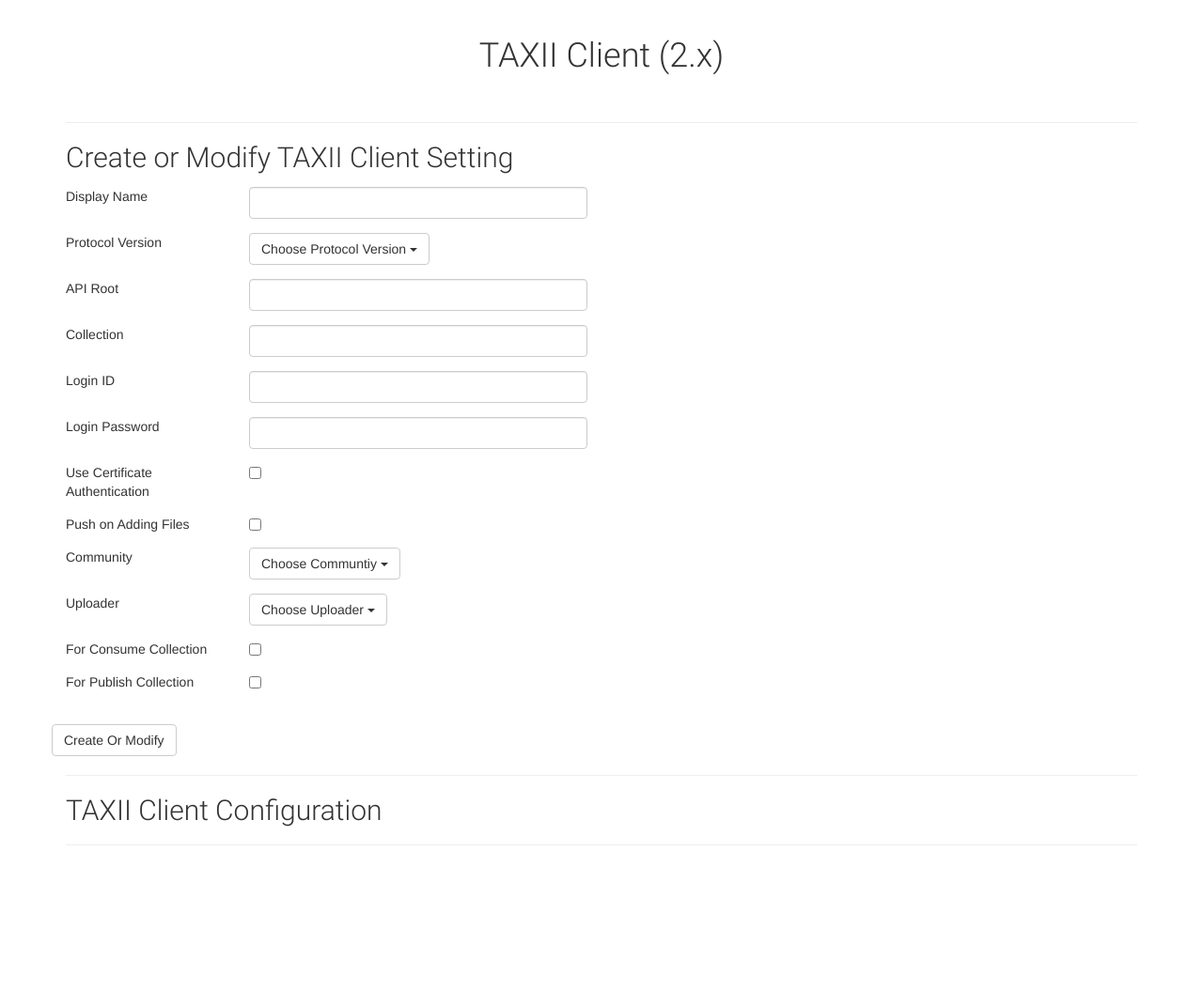
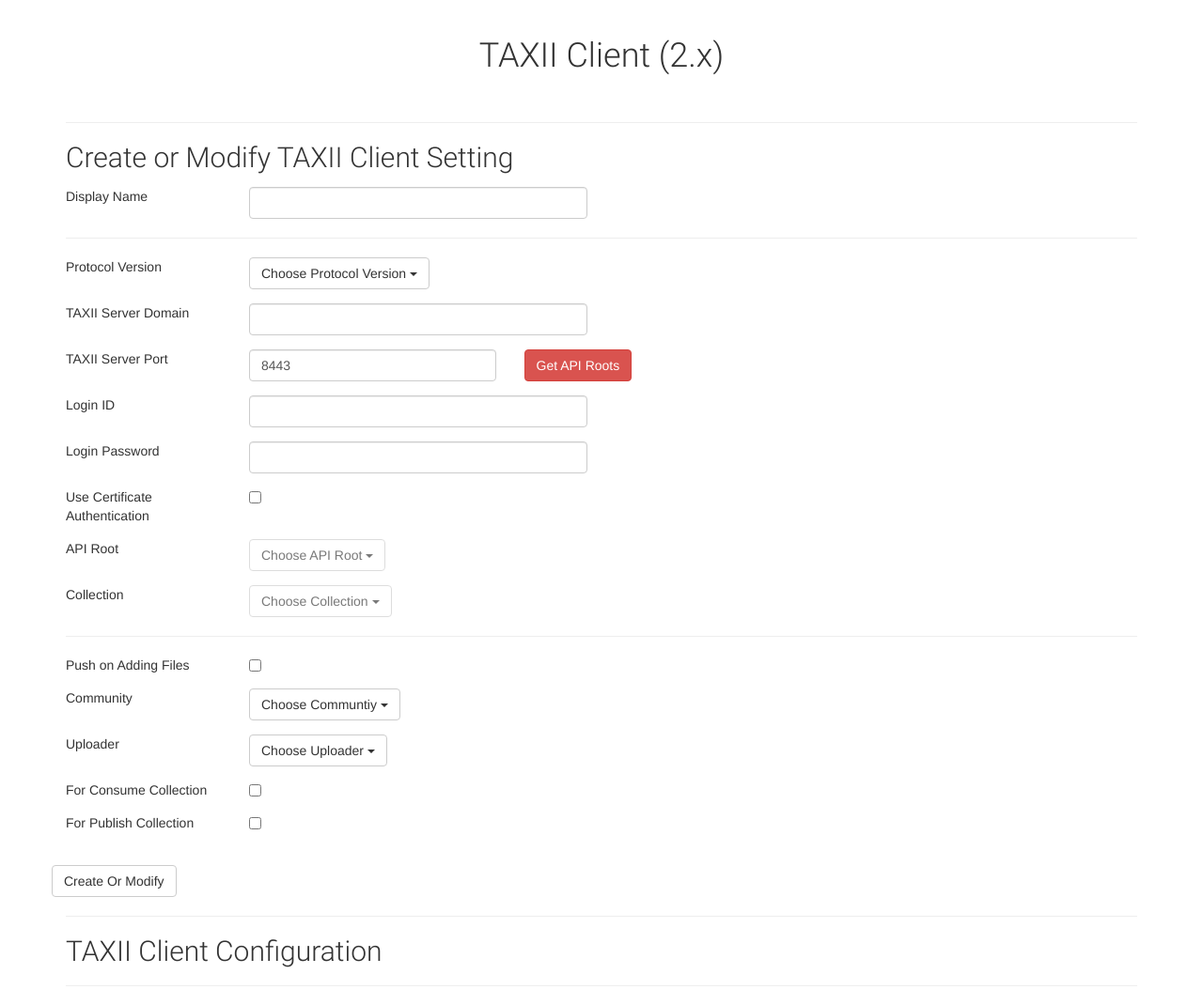
Before and after one commit to s-tip/stip-rs, a Django app: template src/ctirs/configuration/taxii2_client/templates/taxii2_client.html in a window 1280 px wide. Shown: the part 52-1122 px from the top of the page at 94% size. Before the commit the page ends 952 px from the top, so only its background shows below. Run offline with Django 3.2, Linux system fonts and the light colour scheme; the template is opened without the code that fills it, so the values that code supplies are empty; some libraries are stand-ins or nearby versions.

Commit message:
Improve TAXII 2.1 Client Setting

```diff
--- a/src/ctirs/configuration/taxii2_client/templates/taxii2_client.html
+++ b/src/ctirs/configuration/taxii2_client/templates/taxii2_client.html
@@ -30,6 +30,7 @@
             </div>
         </div> <!-- <div class="row">-->
     </div><!-- <div class="form-group"> -->
+    <hr/>
     <div class="form-group">
         <div class="row">
             <div class="col-xs-2">
@@ -56,20 +57,23 @@
     <div class="form-group">
         <div class="row">
             <div class="col-xs-2">
-                API Root
+                TAXII Server Domain
             </div>
             <div class="col-xs-4">
-                <input id="create-api-root" type="text" name="api_root" class="form-control"/>
+                <input id="create-domain" type="text" name="domain" class="form-control"/>
             </div>
         </div> <!-- <div class="row">-->
     </div><!-- <div class="form-group"> -->
     <div class="form-group">
         <div class="row">
             <div class="col-xs-2">
-                Collection
+                TAXII Server Port
             </div>
-            <div class="col-xs-4">
-                <input id="create-collection" type="text" name="collection" class="form-control"/>
+            <div class="col-xs-3">
+                <input id="create-port" type="text" name="port" class="form-control" value="8443"/>
+            </div>
+            <div class="col-xs-1">
+                <button id="button-get-discovery" type="button" class="btn btn-danger">Get API Roots</button>
             </div>
         </div> <!-- <div class="row">-->
     </div><!-- <div class="form-group"> -->
@@ -128,7 +132,43 @@
             </div> <!-- <div class="row">-->
         </div><!-- <div class="form-group"> -->
     </div><!--  <div id="certificate-file-div"> -->
-
+    <div class="form-group">
+        <div class="row">
+            <div class="col-xs-2">
+                API Root
+            </div>
+            <div class="col-xs-4">
+                <div class="dropdown">
+                    <button class="btn btn-default dropdown-toggle" id="create-api-root-dropdown-button" type="button" data-toggle="dropdown" disabled>
+                        Choose API Root
+                        <span class="caret"></span>
+                    </button>
+                    <ul class="dropdown-menu" id="dropdown-menu-api-root">
+                    </ul>
+                    <input type="hidden" id="create-api-root" name="api_root" value="">
+                </div>
+            </div>
+        </div> <!-- <div class="row">-->
+    </div><!-- <div class="form-group"> -->
+    <div class="form-group">
+        <div class="row">
+            <div class="col-xs-2">
+                Collection
+            </div>
+            <div class="col-xs-4">
+                <div class="dropdown">
+                    <button class="btn btn-default dropdown-toggle" id="create-collection-dropdown-button" type="button" data-toggle="dropdown" disabled>
+                        Choose Collection
+                        <span class="caret"></span>
+                    </button>
+                    <ul class="dropdown-menu" id="dropdown-menu-collection">
+                    </ul>
+                    <input type="hidden" id="create-collection" name="collection" value="">
+                </div>
+            </div>
+        </div> <!-- <div class="row">-->
+    </div><!-- <div class="form-group"> -->
+    <hr/>
     <div class="form-group">
         <div class="row">
             <div class="col-xs-2">
@@ -235,6 +275,12 @@
         Display Name
     </td>
     <td>
+        Domain
+    </td>
+    <td>
+        Port
+    </td>
+    <td>
         Protocol Version
     </td>
     <td>
@@ -285,8 +331,15 @@
     <td>
         <div class="form-group">
             <button class="btn btn-default detail-taxii2-client-button btn-sm" type="button" display_name="{{ taxii2_client.name }}" taxii2_client_id="{{ taxii2_client.id }}">Detail</button>
+    </td>
     <td>
         <p class="display-name" style="word-wrap: break-word;">{{ taxii2_client.name }}</p>
+    </td>
+    <td>
+        <p class="domain" style="word-wrap: break-word;">{{ taxii2_client.domain }}</p>
+    </td>
+    <td>
+        <p class="port" style="word-wrap: break-word;">{{ taxii2_client.port }}</p>
     </td>
     <td>
         <p class="protocol-version">{{ taxii2_client.protocol_version }}</p>
--- a/src/ctirs/configuration/taxii2_client/urls.py
+++ b/src/ctirs/configuration/taxii2_client/urls.py
@@ -1,5 +1,6 @@
 from django.conf.urls import include, url
 import ctirs.configuration.taxii2_client.detail.urls
+import ctirs.configuration.taxii2_client.ajax.urls
 import ctirs.configuration.taxii2_client.views as taxii2_client
 
 urlpatterns = [
@@ -7,4 +8,5 @@ urlpatterns = [
     url(r'^create$', taxii2_client.create),
     url(r'^delete$', taxii2_client.delete),
     url(r'^detail/', include(ctirs.configuration.taxii2_client.detail.urls)),
+    url(r'^ajax/', include(ctirs.configuration.taxii2_client.ajax.urls)),
 ]
--- a/src/static/ctirs/js/taxii2_client_configuration.js
+++ b/src/static/ctirs/js/taxii2_client_configuration.js
@@ -28,57 +28,309 @@ $(function(){
     	$(this).parents('.dropdown').find('#create-uploader-id').val($(this).attr("data-value"));
     });
 
-    $('#create-taxii2-client-submit').click(function(){
-        var name = $('#create-display-name').val();
-        if(name.length == 0){
-            modify_taxii2_error('Enter Display Name');
-            return;
+    $(document).on('click', '#dropdown-menu-api-root li a', function(){
+    	$(this).parents('.dropdown').find('.dropdown-toggle').html($(this).text() + ' <span class="caret"></span>');
+    	$(this).parents('.dropdown').find('#create-api-root').val($(this).attr("data-value"));
+      _get_collections($(this).attr("data-value"))
+    });
+
+    $(document).on('click', '#dropdown-menu-collection li a', function(){
+    	$(this).parents('.dropdown').find('.dropdown-toggle').html($(this).text() + ' <span class="caret"></span>');
+    	$(this).parents('.dropdown').find('#create-collection').val($(this).attr("data-value"));
+    });
+
+    function _is_valid_name() {
+      const val = $('#create-display-name').val()
+      if(val.length == 0){
+        modify_taxii2_error('Enter Display Name')
+        return false
       }
-        var api_root = $('#create-api-root').val();
-        if(api_root.length == 0){
-            modify_taxii2_error('Enter API Root');
-            return;
+      return true
     }
-        var collection = $('#create-collection').val();
-        if(collection.length == 0){
-            modify_taxii2_error('Enter Collection');
-            return;
+
+    function _is_valid_protocol_version() {
+      const val = $('#create-protocol-version').val()
+      if(val.length == 0){
+        modify_taxii2_error('Choose Protocol Version.')
+        return false
       }
+      return true
+    }
+
+    function _is_valid_domain() {
+      const val = $('#create-domain').val()
+      if(val.length == 0){
+        modify_taxii2_error('Enter TAXII Server Domain')
+        return false
+      }
+      return true
+    }
+
+    function _is_valid_port() {
+      const val = $('#create-port').val()
+      if(val.length == 0){
+        modify_taxii2_error('Enter TAXII Server Port')
+        return false
+      }
+      if(isNaN(val)){
+        modify_taxii2_error('Enter Integer (Server Port)')
+        return false
+      }
+      const port = parseInt(val, 10)
+      if((port < 0) || (port > 65535)){
+        modify_taxii2_error('Invalid TAXII Server Port')
+        return false
+      }
+      return true
+    }
+
+    function _is_valid_ca() {
       if($('#create-ca').prop('checked') == true){
         if($('#create-certificate').val().length == 0){
-                modify_taxii2_error('Enter Certificate');
-                return;
+          modify_taxii2_error('Enter Certificate')
+          return false
         }
         if($('#create-private-key').val().length == 0){
-                modify_taxii2_error('Enter Private Key');
-                return;
+          modify_taxii2_error('Enter Private Key')
+          return false
           }
         } else{
-            var login_id = $('#create-login-id').val();
+          const login_id = $('#create-login-id').val()
           if(login_id.length == 0){
-                modify_taxii2_error('Enter Login ID');
-                return;
+            modify_taxii2_error('Enter Login ID')
+            return false
           }
-            $('#create-certificate').val('');
-            $('#create-private-key').val('');
+          $('#create-certificate').val('')
+          $('#create-private-key').val('')
         }
-        var community = $('#create-community-id').val();
-        if(community.length == 0){
-            modify_taxii2_error('Choose Community.');
-            return;
+        return true
     }
-        var protocol_version = $('#create-protocol-version').val();
-        if(protocol_version.length == 0){
-            modify_taxii2_error('Choose Protocol Version.');
-            return;
+
+    function _is_valid_api_root() {
+      const val = $('#create-api-root').val()
+      if(val.length == 0){
+        modify_taxii2_error('Enter API Root')
+        return false
       }
-        var uploader_id = $('#create-uploader-id').val();
-        if(uploader_id.length == 0){
-            modify_taxii2_error('Choose Uploader.');
-            return;
+      return true
     }
-        taxii2_submit();
+
+    function _is_valid_collection() {
+      const val = $('#create-collection').val()
+      if(val.length == 0){
+        modify_taxii2_error('Enter Collection')
+        return false
+      }
+      return true
+    }
+
+    function _is_valid_community() {
+      const val = $('#create-community-id').val()
+      if(val.length == 0){
+        modify_taxii2_error('Choose Community.')
+        return false
+      }
+      return true
+    }
+
+    function _is_valid_uploader() {
+      var val = $('#create-uploader-id').val()
+      if(val.length == 0){
+        modify_taxii2_error('Choose Uploader.')
+        return false
+      }
+      return true
+    }
+
+    function _check_taxii21_response (resp) {
+      if(resp.hasOwnProperty('http_status')) {
+        alert(JSON.stringify(resp, null, 2))
+        return false
+      }
+      return true
+    }
+
+    function _create_api_root_listbox (resp) {
+      const ul = $('#dropdown-menu-api-root')
+      ul.empty()
+      $.each(
+        resp['api_roots'],
+        function(index, api_root){
+          var data = null
+          if (api_root.startsWith('https://')){
+            const parser = new URL(api_root)
+            data = parser.pathname
+          } else {
+            data = api_root
+          }
+          const li = $('<li>')
+          const a = $('<a>', {
+            'data-value': data,
+          })
+          a.text(api_root)
+          li.append(a)
+          ul.append(li)
+      })
+      $('#create-api-root-dropdown-button').prop('disabled', false)
+      return
+    }
+
+    function _create_collections_listbox (resp) {
+      const ul = $('#dropdown-menu-collection')
+      ul.empty()
+      $.each(
+        resp['collections'],
+        function(index, collection){
+          const li = $('<li>')
+          const a = $('<a>', {
+            'data-value': collection.id,
+          })
+          var text = collection.id
+          text += ' ('
+          text += collection.title
+          text += '), can_read: '
+          text += collection.can_read
+          text += ', can_write: '
+          text += collection.can_write
+          a.text(text)
+          li.append(a)
+          ul.append(li)
+      })
+      $('#create-collection-dropdown-button').prop('disabled', false)
+      return
+    }
+
+    $('#create-taxii2-client-submit').click(function(){
+      if (_is_valid_name() == false) {
+        return
+      }
+      if (_is_valid_protocol_version() == false) {
+        return
+      }
+      if (_is_valid_domain() == false) {
+        return
+      }
+      if (_is_valid_port() == false) {
+        return
+      }
+      if (_is_valid_ca() == false) {
+        return
+      }
+      if (_is_valid_api_root() == false) {
+        return
+      }
+      if (_is_valid_collection() == false) {
+        return
+      }
+      if (_is_valid_community() == false) {
+        return
+      }
+      if (_is_valid_uploader() == false) {
+        return
+      }
+      taxii2_submit()
+    })
+
+    $('#button-get-discovery').click(function(){
+      if (_is_valid_name() == false) {
+        return
+      }
+      if (_is_valid_protocol_version() == false) {
+        return
+      }
+      if (_is_valid_domain() == false) {
+        return
+      }
+      if (_is_valid_port() == false) {
+        return
+      }
+      if (_is_valid_ca() == false) {
+         return
+      }
+      d = {
+        'display_name' : $('#create-display-name').val(),
+        'protocol_version' : $('#create-protocol-version').val(),
+        'domain' : $('#create-domain').val(),
+        'port' : $('#create-port').val(),
+        'ca' : $('#create-ca').val(),
+        'certficate' : $('#create-certificate').val(),
+        'private_key' : $('#create-private-key').val(),
+        'login_id' : $('#create-login-id').val(),
+        'login_password' : $('#create-login-password').val(),
+      }
+      $.ajax({
+        type: 'GET',
+        url: '/configuration/taxii2_client/ajax/get_discovery',
+        timeout: 100 * 1000,
+        cache: true,
+        data: d,
+        dataType: 'json',
+      }).done(function(r,textStatus,jqXHR){
+        if(r['status'] != 'OK'){
+          alert('get_discovery failed:' + r['message'], 'Error!');
+        }else{
+          resp = r['data']
+          if (_check_taxii21_response(resp) == false) {
+            return
+          }
+          _create_api_root_listbox(resp)
+        }
+      }).fail(function(jqXHR,textStatus,errorThrown){
+        alert('Error occured: get_dicovery:' + textStatus + ':' + errorThrown);
+      }).always(function(data_or_jqXHR,textStatus,jqHXR_or_errorThrown){
       });
+    })
+
+    function _get_collections(api_root) {
+      if (_is_valid_name() == false) {
+        return
+      }
+      if (_is_valid_protocol_version() == false) {
+        return
+      }
+      if (_is_valid_domain() == false) {
+        return
+      }
+      if (_is_valid_port() == false) {
+        return
+      }
+      if (_is_valid_ca() == false) {
+         return
+      }
+      d = {
+        'display_name' : $('#create-display-name').val(),
+        'protocol_version' : $('#create-protocol-version').val(),
+        'domain' : $('#create-domain').val(),
+        'port' : $('#create-port').val(),
+        'ca' : $('#create-ca').val(),
+        'certficate' : $('#create-certificate').val(),
+        'private_key' : $('#create-private-key').val(),
+        'login_id' : $('#create-login-id').val(),
+        'login_password' : $('#create-login-password').val(),
+        'api_root' : api_root,
+      }
+      $.ajax({
+        type: 'GET',
+        url: '/configuration/taxii2_client/ajax/get_collections',
+        timeout: 100 * 1000,
+        cache: true,
+        data: d,
+        dataType: 'json',
+      }).done(function(r,textStatus,jqXHR){
+        if(r['status'] != 'OK'){
+          alert('get_collections failed:' + r['message'], 'Error!');
+        }else{
+          resp = r['data']
+          if (_check_taxii21_response(resp) == false) {
+            return
+          }
+          _create_collections_listbox(resp)
+        }
+      }).fail(function(jqXHR,textStatus,errorThrown){
+        alert('Error occured: get_collections:' + textStatus + ':' + errorThrown);
+      }).always(function(data_or_jqXHR,textStatus,jqHXR_or_errorThrown){
+      });
+    }
 
     $('.delete-taxii2-client-button').click(function(){
         var display_name = $(this).attr('display_name');
@@ -100,8 +352,14 @@ $(function(){
         $('#error-msg').html('');
         var tr = $(this).closest('.configure-tr');
         $('#create-display-name').val(tr.find('.display-name').text());
-        $('#create-api-root').val(tr.find('.api-root').text());
-        $('#create-collection').val(tr.find('.collection').text());
+        $('#create-domain').val(tr.find('.domain').text());
+        $('#create-port').val(tr.find('.port').text());
+        const api_root = tr.find('.api-root').text()
+        const collection = tr.find('.collection').text()
+        $('#create-api-root-dropdown-button').text(api_root);
+        $('#create-collection-dropdown-button').text(collection);
+      	$('#create-api-root').val(api_root);
+      	$('#create-collection').val(collection);
         $('#create-login-id').val(tr.find('.login-id').text());
         $('#create-login-password').val('');
         var ca = tr.find('.ca').prop("checked");
```
Also changed, not shown: src/ctirs/configuration/taxii2_client/ajax/urls.py (added, +7 -0 lines), src/ctirs/configuration/taxii2_client/ajax/views.py (added, +105 -0 lines), src/ctirs/configuration/taxii2_client/views.py (+28 -1 lines), src/ctirs/core/mongo/documents.py (+10 -5 lines), src/ctirs/core/taxii/taxii.py (+8 -9 lines), src/ctirs/core/taxii/taxii20.py (+37 -28 lines), src/ctirs/configuration/taxii2_client/ajax/__init__.py (added). Lines whose indentation alone changed are shown as unchanged.
